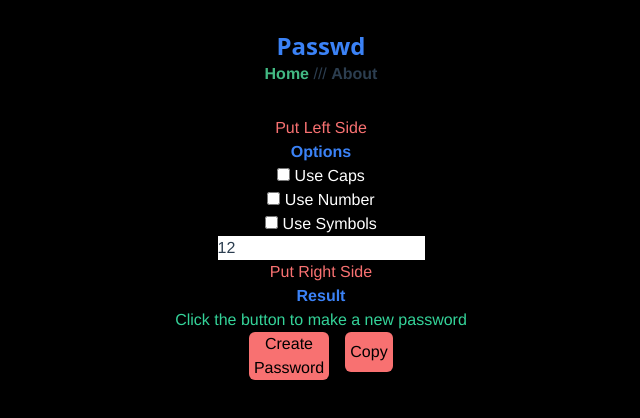
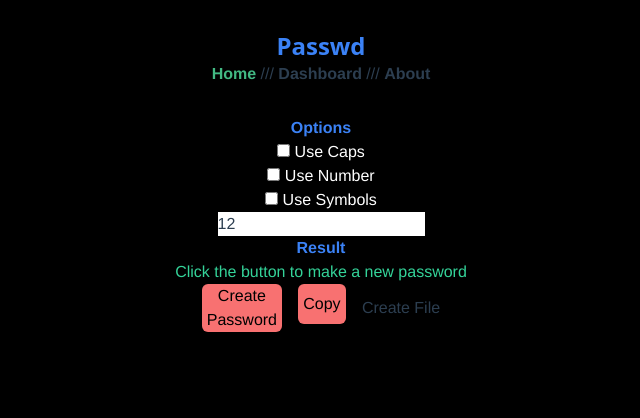
Before and after one commit to 2EASY2DO/Passwd, a Vue app: page / in a window 1280 px wide. Shown: the top 418 px of the page, without its empty margins (319-959 px from the left). Built offline with nearby package versions, Linux system fonts and the light colour scheme.

Commit message:
changing distros

```diff
--- a/src/components/TopBar.vue
+++ b/src/components/TopBar.vue
@@ -2,6 +2,7 @@
  <div class="rounded-md">
   <h1 class="text-blue-500 text-2xl font-sans font-bold">Passwd</h1>
   <router-link to="/">Home</router-link> ///
+  <router-link to="/dashboard">Dashboard</router-link> ///
   <router-link to="/about">About</router-link>
  </div>
 </template>
--- a/src/router/index.js
+++ b/src/router/index.js
@@ -14,6 +14,11 @@ const routes = [
     // this generates a separate chunk (about.[hash].js) for this route
     // which is lazy-loaded when the route is visited.
     component: () => import(/* webpackChunkName: "about" */ '../views/About.vue')
+  },
+  {
+      path: '/dashboard',
+      name: 'Dashboard',
+      component: () => import('../views/Dashboard.vue')
   }
 ]
 
--- /dev/null
+++ b/src/views/Dashboard.vue
@@ -0,0 +1,15 @@
+<template>
+  <div>
+    Dashboard in the works() Place to look at the passwords you ahve created and waht webapges you use them on
+  </div>
+</template>
+
+<script>
+export default {
+
+}
+</script>
+
+<style>
+
+</style>
--- a/src/views/Home.vue
+++ b/src/views/Home.vue
@@ -1,6 +1,5 @@
 <template>
   <div class="home">
-    <h1 class="text-red-400">Put Left Side</h1>
     <div>
       <h1 class="text-blue-500 font-black">Options</h1>
       <div>
@@ -17,21 +16,21 @@
       </div>
     <input v-model="length" type="text" id="length" name="length">
     </div>
-    <h1 class="text-red-400">Put Right Side</h1>
+    <div v-for="password in passwords" :key="password.id">
+      <span class="password">{{password}}</span>
+    </div>
     <div>
       <h1 class="text-blue-500 font-black">Result</h1>
       <h1 class="text-green-400">{{password}}</h1>
       <div class="flex space-x-4 items-centerv justify-center">
         <button v-on:click="createpasswd" class="text-black bg-red-400 rounded-md w-20 h-12 hover:bg-green-400 hover:text-white focus:bg-green-400 focus:ring-2 focus:outline-none focus:ring-red-400">Create Password</button>
         <button v-on:click="copy" class="text-black bg-red-400 rounded-md w-12 h-10 hover:bg-green-400 hover:text-white focus:bg-green-400 focus:ring-2 focus:outline-none focus:ring-red-400">Copy</button>
+	<button v-on:click="persist">Create File</button>
       </div>
     </div>
   </div>
 </template>
-
 <script>
-// @ is an alias to /src
-
 export default {
   name: 'Home',
   components: {
@@ -43,7 +42,18 @@ export default {
 	length: 12,
 	caps: false,
 	nums: false,
-      sym: false
+	sym: false,
+	passwords: []
+    }
+  },
+  mounted() {
+    if (localStorage.passwords){
+	this.passwords = JSON.parse(localStorage.passwords);
+    }
+  },
+  watch: {
+    passwords(newPasswords){
+	localStorage.passwords = JSON.stringify(newPasswords);
     }
   },
   methods: {
@@ -63,6 +73,10 @@ export default {
     },
   copy() {
     navigator.clipboard.writeText(this.password)
+  },
+    persist() {
+      localStorage.passwords = this.password;
+      console.log('added to localStorage');
      }
   }
 }
```
Also changed, not shown: 2 other files (tests, documents, lock files or other folders). Lines whose indentation alone changed are shown as unchanged.
